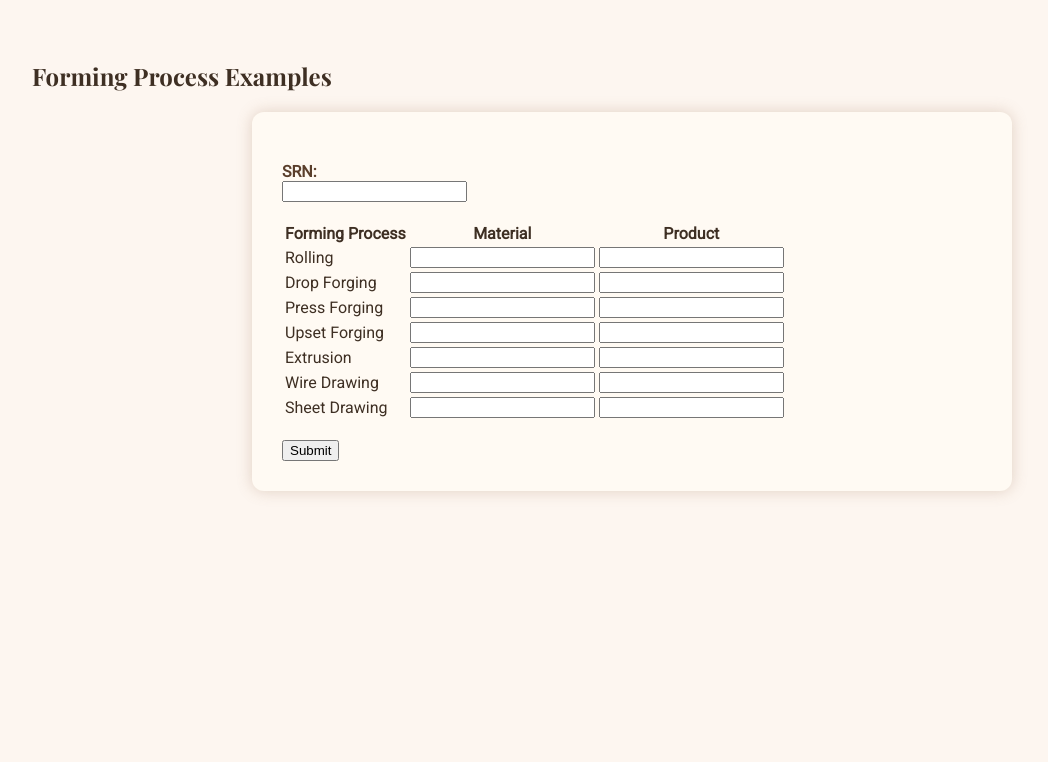
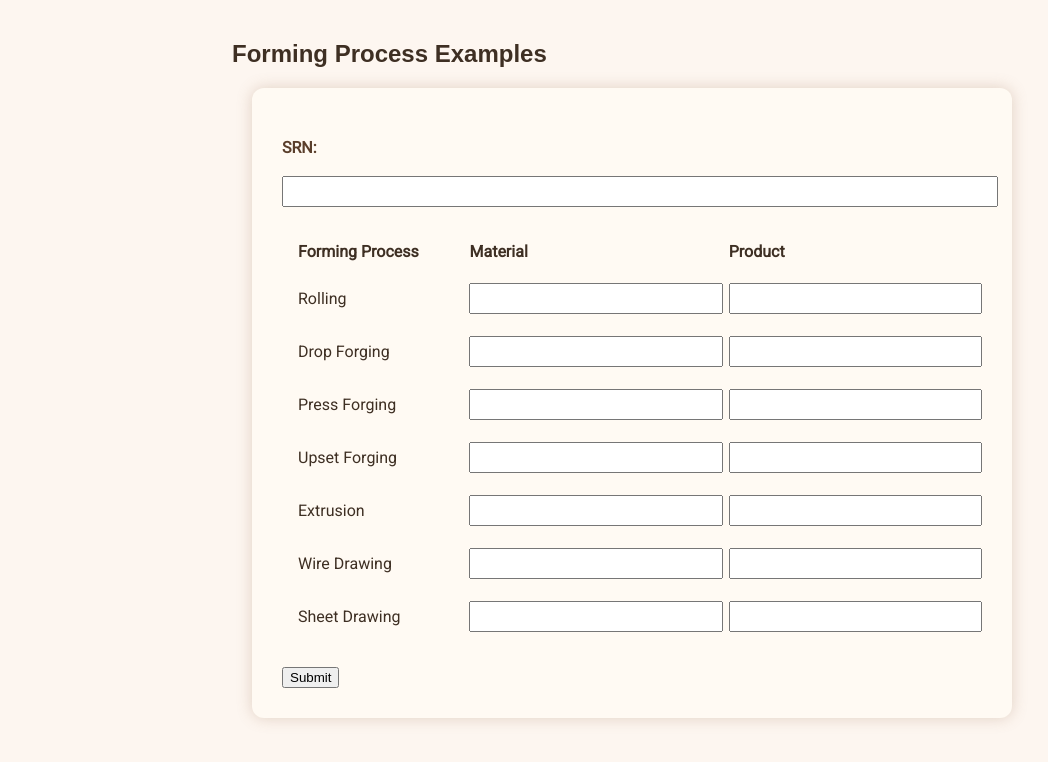
Before and after one commit to SamarthRamesha/Process-Examples, a Flask app: page / in a window 1280 px wide. Shown: the top 762 px of the page, without its empty margins (8-1056 px from the left). Run offline with Flask 2, Linux system fonts and the light colour scheme.

Commit message:
Update form.html

```diff
--- a/templates/form.html
+++ b/templates/form.html
@@ -2,8 +2,16 @@
 <html lang="en">
 <head>
     <meta charset="UTF-8">
+    <meta name="viewport" content="width=device-width, initial-scale=1.0">
     <title>Forming Processes Submission</title>
     <link rel="stylesheet" href="{{ url_for('static', filename='style.css') }}">
+    <style>
+        body { font-family: sans-serif; max-width: 800px; margin: auto; padding: 20px; }
+        table { width: 100%; border-spacing: 10px; }
+        th, td { text-align: left; padding: 6px; }
+        input { width: 100%; padding: 6px; }
+        .error { color: red; }
+    </style>
 </head>
 <body>
     <h2>Forming Process Examples</h2>
@@ -11,7 +19,7 @@
         <p class="error">{{ message }}</p>
     {% endif %}
     <form method="POST">
-        <label for="srn">SRN:</label>
+        <label for="srn">SRN:</label><br>
         <input type="text" id="srn" name="srn" required><br><br>
 
         <table>
```
